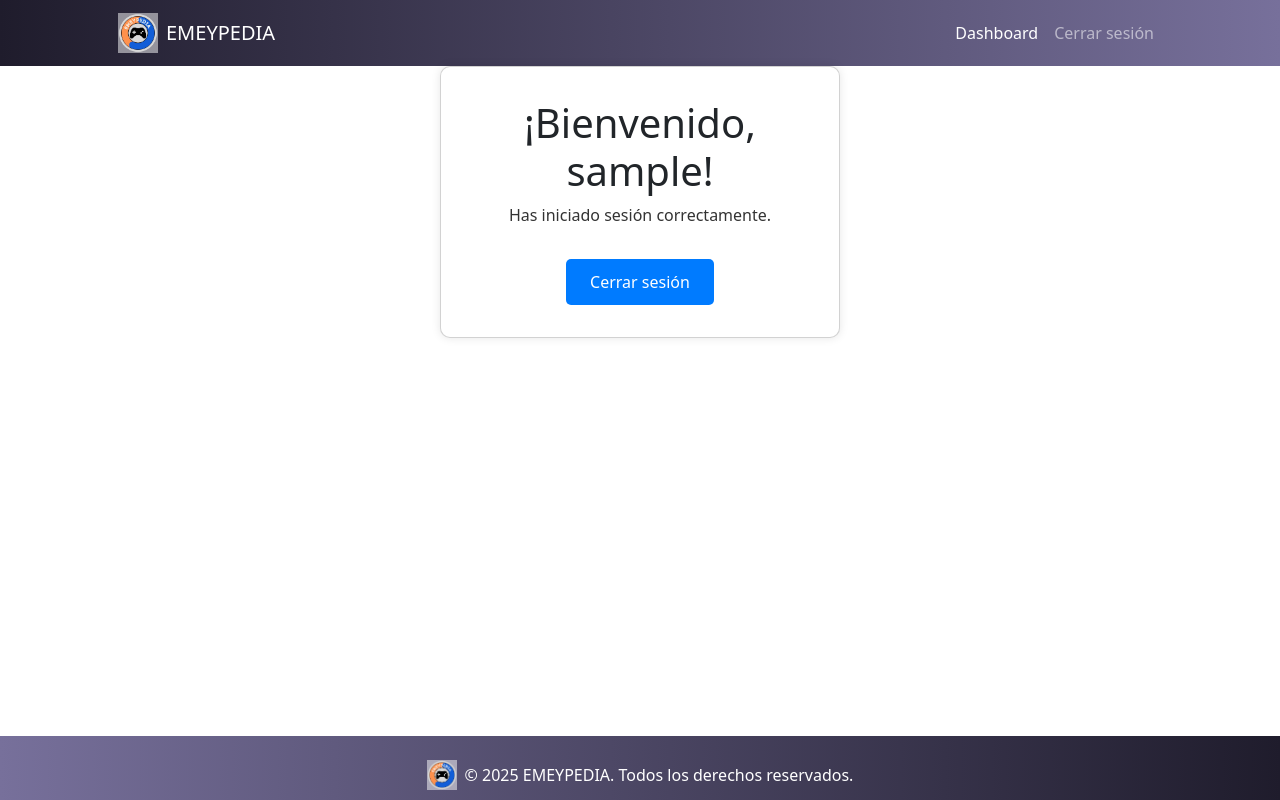
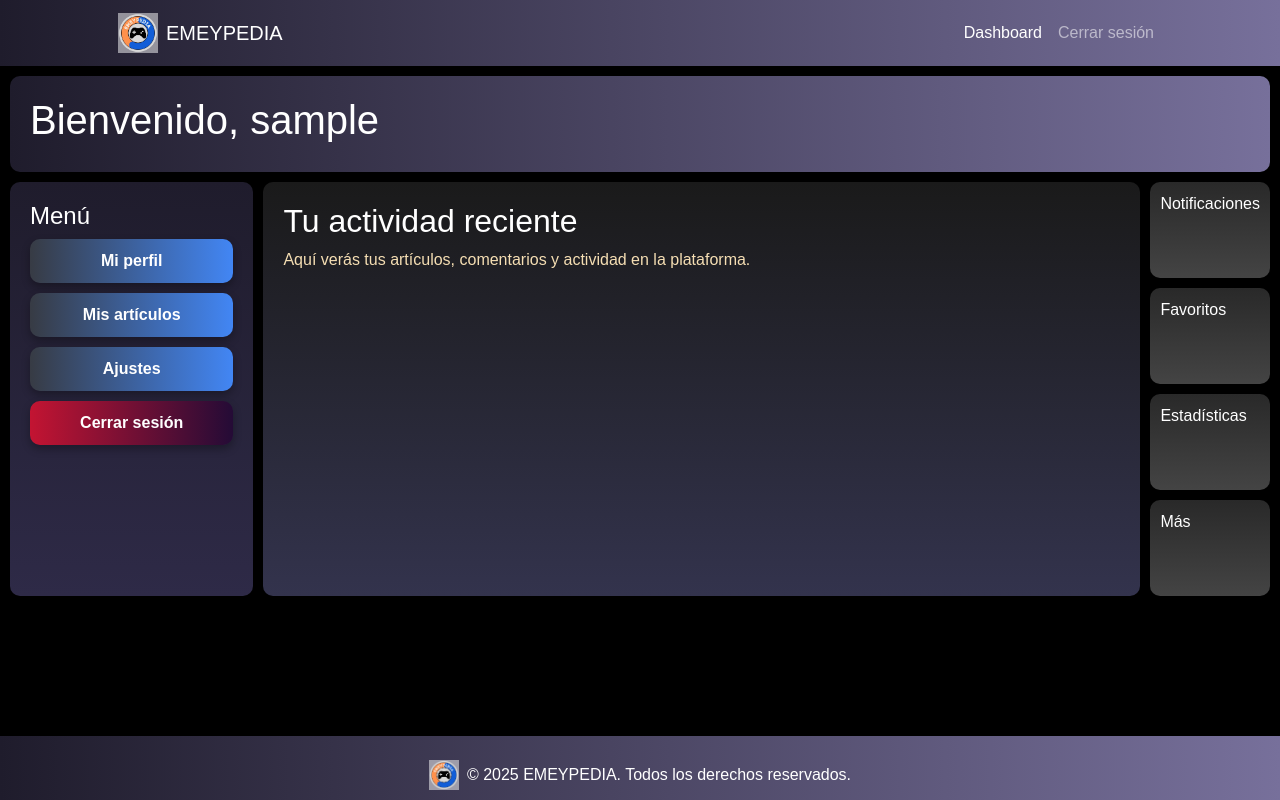
Before and after one commit to ElFranck21/Emeypedia, a Django app: page /dashboard/ in a window 1280 px wide. Run offline with Django 5.2, Linux system fonts and the light colour scheme; the visitor is signed in with stand-in values (Sample User, id 1).

Commit message:
commit por las dudas

```diff
--- /dev/null
+++ b/static/css/dashboard.css
@@ -0,0 +1,95 @@
+body {
+    font-family: 'Arial', sans-serif;
+    background: black;
+    margin: 0;
+    padding: 0;
+}
+
+.parent {
+    display: grid;
+    grid-template-columns: repeat(10, 1fr);
+    grid-template-rows: repeat(10, 1fr);
+    gap: 10px;
+    padding: 10px;
+}
+
+.header {
+    grid-column: 1 / span 10;
+    grid-row: 1 / span 2;
+    background: linear-gradient(to right, #1f1c2c, #77709b);
+    padding: 20px;
+    border-radius: 10px;
+    color: white;
+}
+
+.sidebar {
+    grid-column: 1 / span 2;
+    grid-row: 3 / span 8;
+    background: linear-gradient(to bottom, #1f1c2c, #2e2a47);
+    padding: 20px;
+    border-radius: 10px;
+    color: white;
+}
+
+.content {
+    grid-column: 3 / span 7;
+    grid-row: 3 / span 8;
+    background: linear-gradient(to bottom, #1a1a1a, #33334d);
+    padding: 20px;
+    border-radius: 10px;
+    color: white;
+}
+
+.div4, .div5, .div6, .div7 {
+    grid-column: 10 / span 1;
+    background: linear-gradient(to bottom, #292929, #444);
+    color: white;
+    padding: 10px;
+    border-radius: 10px;
+}
+.div4 { grid-row: 3 / span 2; }
+.div5 { grid-row: 5 / span 2; }
+.div6 { grid-row: 7 / span 2; }
+.div7 { grid-row: 9 / span 2; }
+
+p {
+    color: wheat;
+}
+
+.dashboard-menu {
+    list-style: none;
+    padding: 0;
+    margin: 0;
+}
+
+.dashboard-menu li {
+    margin-bottom: 10px;
+}
+
+.btn-dash {
+    display: block;
+    width: 100%;
+    padding: 10px 15px;
+    border: none;
+    border-radius: 10px;
+    text-align: center;
+    background: linear-gradient(to right, #373b44, #4286f4);
+    color: white;
+    text-decoration: none;
+    font-weight: bold;
+    box-shadow: 0 4px 8px rgba(0,0,0,0.3);
+    transition: all 0.3s ease;
+}
+
+.btn-dash:hover {
+    background: linear-gradient(to right, #4e54c8, #8f94fb);
+    transform: translateY(-2px);
+}
+
+.logout {
+    background: linear-gradient(to right, #c31432, #240b36);
+}
+
+.logout:hover {
+    background: linear-gradient(to right, #ff416c, #ff4b2b);
+}
--- a/templates/base.html
+++ b/templates/base.html
@@ -63,12 +63,13 @@
                 </nav>
 
 
-                <main class="container fluid p-0">
+                <main class="container-fluid px-0 mx-0">
                     {% block content %}
 
                     {% endblock %}
                 </main>
-                <footer class="text-white py-4 mt-5" >
+
+<footer class="text-white py-4 mt-5" style="background: linear-gradient(to right, #1f1c2c, #77709b);">
     <div class="container text-center">
         <div class="d-flex justify-content-center align-items-center mb-2">
             <img src="{% static 'assets/logo.png' %}" alt="Logo" width="30" height="30" class="me-2">
@@ -82,5 +83,6 @@
 
 
 
+
 </body>
 </html>
--- a/templates/dashboard.html
+++ b/templates/dashboard.html
@@ -1,50 +1,42 @@
-{% extends 'base.html'%}
-
+{% extends 'base.html' %}
 {% load static %}
 
 {% block content %}
-<!DOCTYPE html>
-<html lang="es">
-<head>
-    <meta charset="UTF-8">
-    <title>Panel de Usuario</title>
-    <style>
-        .card {
-            background: white;
-            max-width: 400px;
-            margin: auto;
-            padding: 2rem;
-            border-radius: 10px;
-            box-shadow: 0 0 10px rgba(0,0,0,0.1);
-            text-align: center;
-        }
-        .button {
-            display: inline-block;
-            margin-top: 1rem;
-            padding: 0.7rem 1.5rem;
-            background-color: #007bff;
-            color: white;
-            border-radius: 5px;
-            text-decoration: none;
-            border: none;
-            cursor: pointer;
-            font-size: 1rem;
-        }
-        .button:hover {
-            background-color: #0056b3;
-        }
-    </style>
-</head>
+<link rel="stylesheet" href="{% static 'css/dashboard.css' %}">
+
 <body>
-    <div class="card">
-        <h1>¡Bienvenido, {{ user.username }}!</h1>
-        <p>Has iniciado sesión correctamente.</p>
 
-        <form method="post" action="{% url 'logout' %}">
-            {% csrf_token %}
-            <button type="submit" class="button">Cerrar sesión</button>
-        </form>
+    <div class="parent">
+    <div class="div1 header">
+        <h1 class="text-white">Bienvenido, {{ user.username }}</h1>
     </div>
+
+    <div class="div2 sidebar">
+        <h4>Menú</h4>
+        <ul class="dashboard-menu">
+            <li><a href="#" class="btn-dash">Mi perfil</a></li>
+            <li><a href="#" class="btn-dash">Mis artículos</a></li>
+            <li><a href="#" class="btn-dash">Ajustes</a></li>
+            <li>
+                <form method="post" action="{% url 'logout' %}">
+                    {% csrf_token %}
+                    <button type="submit" class="btn-dash logout">Cerrar sesión</button>
+                </form>
+            </li>
+        </ul>
+    </div>
+
+    <div class="div3 content box text-white">
+        <h2>Tu actividad reciente</h2>
+        <p>Aquí verás tus artículos, comentarios y actividad en la plataforma.</p>
+    </div>
+
+    <div class="div4 box">Notificaciones</div>
+    <div class="div5 box">Favoritos</div>
+    <div class="div6 box">Estadísticas</div>
+    <div class="div7 box">Más</div>
+</div>
+
+
 </body>
-</html>
 {% endblock %}
--- a/templates/detalle_articulo.html
+++ b/templates/detalle_articulo.html
@@ -2,6 +2,7 @@
 {% load static %}
 
 {% block content %}
+
 <link rel="stylesheet" href="{% static 'css/articulos.css' %}">
 <div class="parent">
     <div class="div3 toc">
--- a/usuarios/views.py
+++ b/usuarios/views.py
@@ -1,6 +1,5 @@
 from pyexpat.errors import messages
 from django.shortcuts import redirect, render
-# views.py
 from django.contrib.auth.decorators import login_required
 from django.shortcuts import render
 from django.contrib.auth import login
@@ -11,7 +10,7 @@ from django.contrib.auth.models import User
 def dashboard(request):
     return render(request, 'dashboard.html')
 
-#vista de registro de usuarios
+
 def register(request):
     if request.method == 'POST':
         form = RegistroUsuarioForm(request.POST)
```
Also changed, not shown: static/css/articulos.css (+7 -2 lines), static/assets/banner1.png, static/assets/banner2.png, static/assets/banner3.png. Lines whose indentation alone changed are shown as unchanged.
